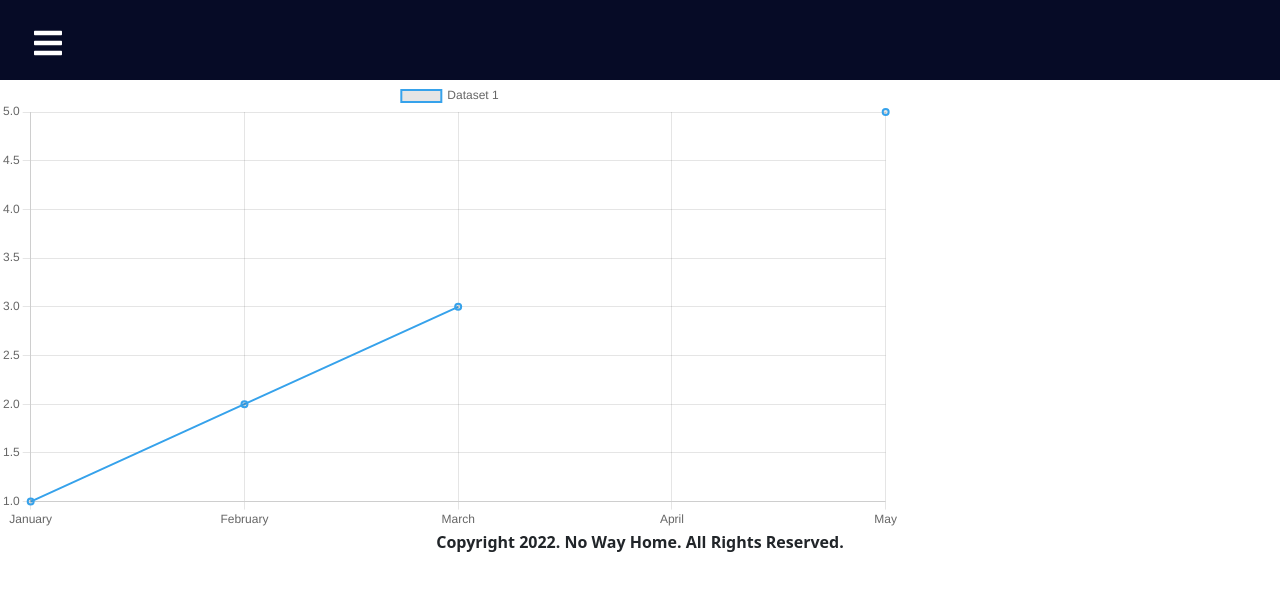
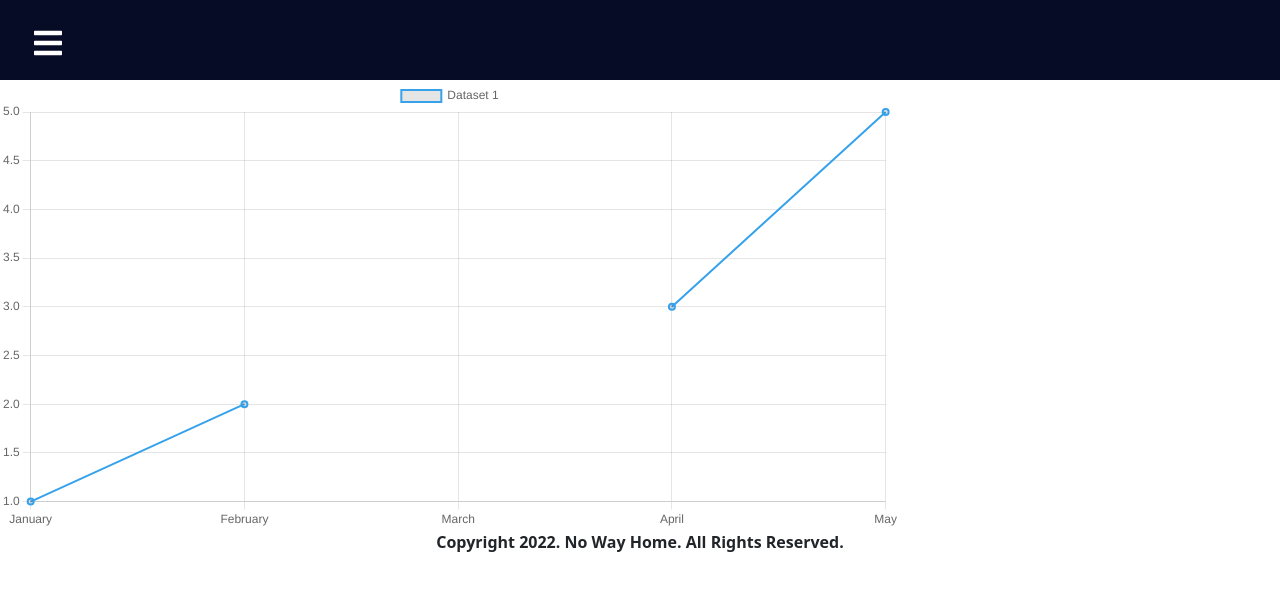
Before and after one commit to 3StarAnchovy/-_Front, a React (Create React App) app: page / in a window 1280 px wide. Shown: the top 590 px of the page. Built offline with nearby package versions, Linux system fonts and the light colour scheme.

Commit message:
모듈화

```diff
--- a/src/App.js
+++ b/src/App.js
@@ -16,10 +16,10 @@ function App() {
   return (
     <div>
     <Router>
-      <Navbar UserInfo = {UserInfo} />
+      <Navbar UserInfo = {UserInfo} setUserInfo = {setUserInfo} />
       <Routes>
         <Route path="/Cctv" element={<Cctv/>} />
-        <Route path="/" element={<Home/>} exact={true} />
+        <Route path="/" element={<Home UserInfo = {UserInfo}/>} exact={true} />
         <Route path="/About" element={<About/>} />
         <Route path="/Contact" element={<Contact/>} />
         <Route path="/Login" element={<Login setUserInfo = {setUserInfo}/>} />
--- /dev/null
+++ b/src/components/Chart/Chart.js
@@ -0,0 +1,57 @@
+import React, { Component, useState, useEffect } from 'react';
+//import { BrowserRouter, Route } from 'react-router-dom';
+import styled from 'styled-components';
+import { Line } from 'react-chartjs-2';
+//import Chart from 'chart.js/auto';
+import {
+	Chart as ChartJS,
+	CategoryScale,
+	LinearScale,
+	PointElement,
+	LineElement,
+	Title,
+	Tooltip,
+	Legend,
+} from 'chart.js';
+
+ChartJS.register(
+	CategoryScale,
+	LinearScale,
+	PointElement,
+	LineElement,
+	Title,
+	Tooltip,
+	Legend
+);
+const data = {
+	datasets: [
+		{
+			type: 'line',
+			label: 'Dataset 1',
+			borderColor: 'rgb(54, 162, 235)',
+			borderWidth: 2,
+			data: [
+				{ x: 'January', y: 1 },
+				{ x: 'February', y: 2 },
+				{ x: 'March', y: null },
+				{ x: 'April', y: 3 },
+				{ x: 'May', y: 5 }
+			],
+			yAxisID: 'y_sub',
+		}]
+};
+
+const Chart = () => {
+	return (
+		<Container>
+			<Line type="line" data={data} />
+		</Container>
+	);
+};
+
+const Container = styled.div`
+	width: 90vw;
+	max-width: 900px;
+	`;
+
+export default Chart;
--- a/src/components/Home.js
+++ b/src/components/Home.js
@@ -1,88 +1,19 @@
 import React, { Component, useState, useEffect } from 'react';
 //import { BrowserRouter, Route } from 'react-router-dom';
-import WeatherInfo from './WeatherInfo';
-import styled from 'styled-components';
-import { Line } from 'react-chartjs-2';
-//import Chart from 'chart.js/auto';
-import {
-	Chart as ChartJS,
-	CategoryScale,
-	LinearScale,
-	PointElement,
-	LineElement,
-	Title,
-	Tooltip,
-	Legend,
-} from 'chart.js';
+import Chart from './Chart/Chart';
 
-ChartJS.register(
-	CategoryScale,
-	LinearScale,
-	PointElement,
-	LineElement,
-	Title,
-	Tooltip,
-	Legend
-);
-
-
-class Hello extends Component {
-	render() {
-		return (
-			<div>
-				<h1>im hello</h1>
-				<a
-					href="#!"
-					onClick={function (e) {
-						e.preventDefault();
-						this.props.getMessage();
-					}.bind(this)}>{this.props.message}</a>
-				<a
-					href="#!">{console.log("여긴 home")}</a>
-			</div>
-		);
-	}
-}
-const data = {
-	datasets: [
-		{
-			type: 'line',
-			label: 'Dataset 1',
-			borderColor: 'rgb(54, 162, 235)',
-			borderWidth: 2,
-			data: [
-				{ x: 'January', y: 1 },
-				{ x: 'February', y: 2 },
-				{ x: 'March', y: 3 },
-				{ x: 'April', y: null },
-				{ x: 'May', y: 5 }
-			],
-			yAxisID: 'y_sub',
-		}]
-};
-
-
-const Chart = () => {
-
+const Home = (props) => {
+	const [User,setUser] = useState(false);
 	return (
-		<Container>
-			<Line type="line" data={data} />
-		</Container>
-	);
-};
-
-
-const Container = styled.div`
-	width: 90vw;
-	max-width: 900px;
-	`;
-
-const Home = () => {
-	return (
+		// localStorage.getItem(props.UserInfo) ?
+		// <div>
+		// 	<Chart></Chart>
+		// </div> :
+		// <div></div>
 		<div>
 			<Chart></Chart>
 		</div>
 	)
 }
-
+//{localStorage.getItem(props.UserInfo)
 export default Home;
--- a/src/components/Navbar.js
+++ b/src/components/Navbar.js
@@ -1,4 +1,4 @@
-import React, { useState } from 'react';
+import React, { useEffect, useState } from 'react';
 import * as FaIcons from 'react-icons/fa';
 import * as AiIcons from 'react-icons/ai';
 import * as BsIcons from 'react-icons/bs';
@@ -9,7 +9,7 @@ import './Navbar.css';
 /* 아이콘 컬러 전체 변경 기능 */
 import { IconContext } from 'react-icons';
 
-const UserInfo = ({ user }) => {
+const UserInfo = ({user}) => {
 	const onLogout = (e) => {
         e.preventDefault();
         fetch('http://localhost:3001/User/Logout',
@@ -25,6 +25,7 @@ const UserInfo = ({ user }) => {
                 {
                     console.log(localStorage);
                     localStorage.removeItem(user);
+					//props.props.setUserInfo(false);
                     alert('로그아웃 성공');
                 }
             });
@@ -81,7 +82,7 @@ function Navbar(props) {
 							</Link>
 						</li>
 						{/* SidebarData를 순서대로 담기*/}
-						{localStorage.getItem(props.UserInfo) ? <UserInfo user={props.UserInfo}></UserInfo> : <UserInfo user='null'></UserInfo>}
+						{localStorage.getItem(props.UserInfo) ? <UserInfo user={props.UserInfo} setUserInfo = {props.setUserInfo}></UserInfo> : <UserInfo user='null'></UserInfo>}
 					</ul>
 				</nav>
 			</IconContext.Provider>
```
